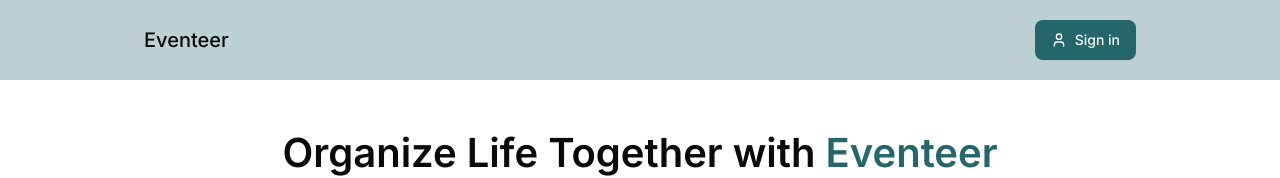
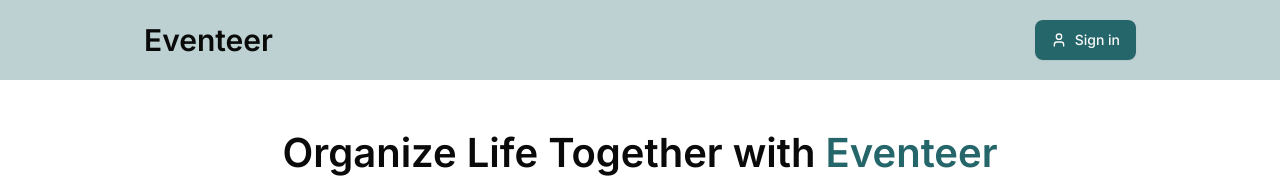
Before and after one commit to kezniklm/Eventeer, a Next.js app: page / in a window 1280 px wide. Shown: the top 178 px of the page. Built offline with nearby package versions, Linux system fonts and the light colour scheme; no server answers.

Commit message:
Bigger logo

```diff
--- a/src/components/navigation.tsx
+++ b/src/components/navigation.tsx
@@ -14,7 +14,7 @@ export const Navigation = ({ children }: NavigationProps) => {
     <nav className="navbar sticky top-0 z-50 bg-white">
       <div className="mx-auto px-2 py-2 sm:max-w-4/5 sm:px-4">
         <div className="relative flex h-16 items-center justify-between">
-          <NavigationLink href="/" className="text-xl font-medium">
+          <NavigationLink href="/" className="text-3xl font-bold">
             Eventeer
           </NavigationLink>
           <Collapsible className="md:hidden" open={open} onOpenChange={(open) => setOpen(open)}>
```
